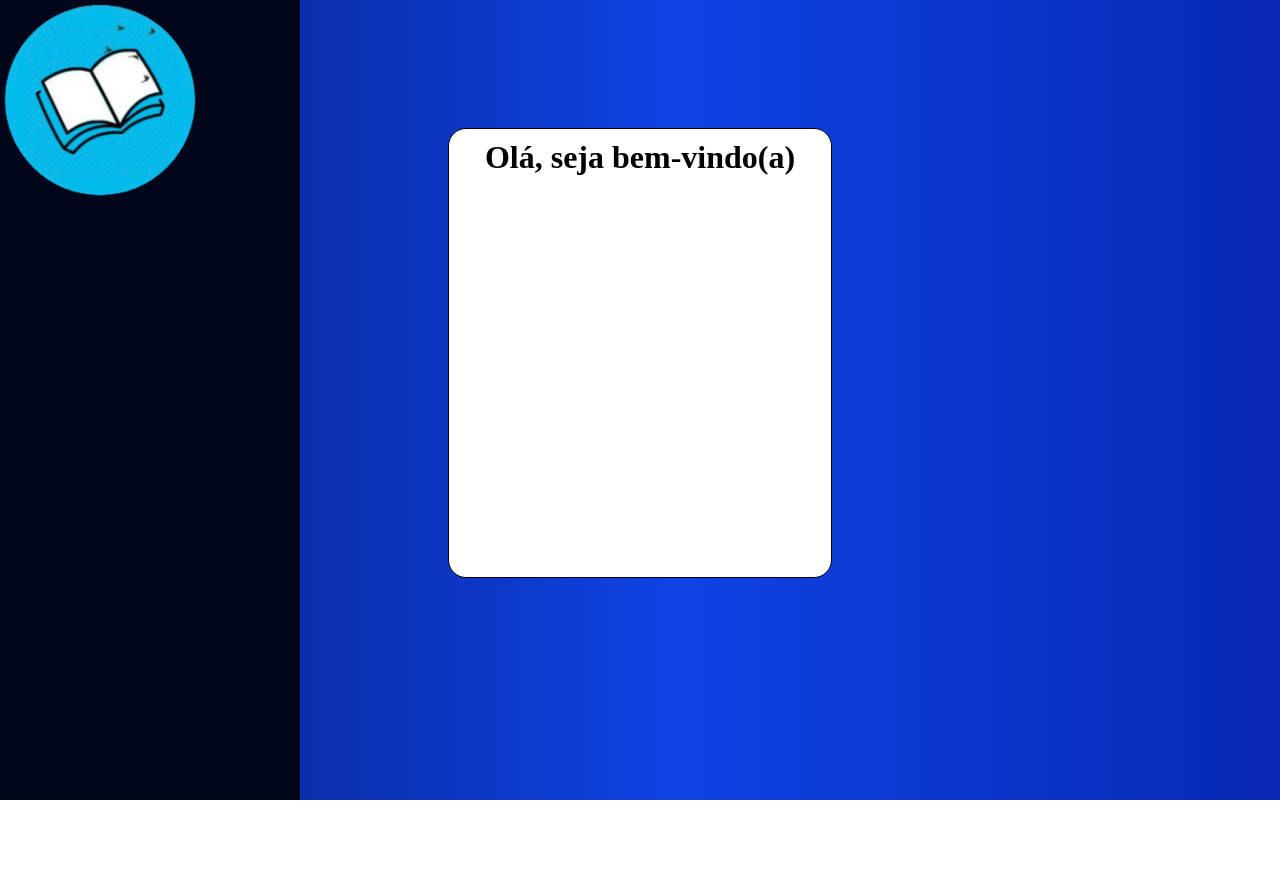
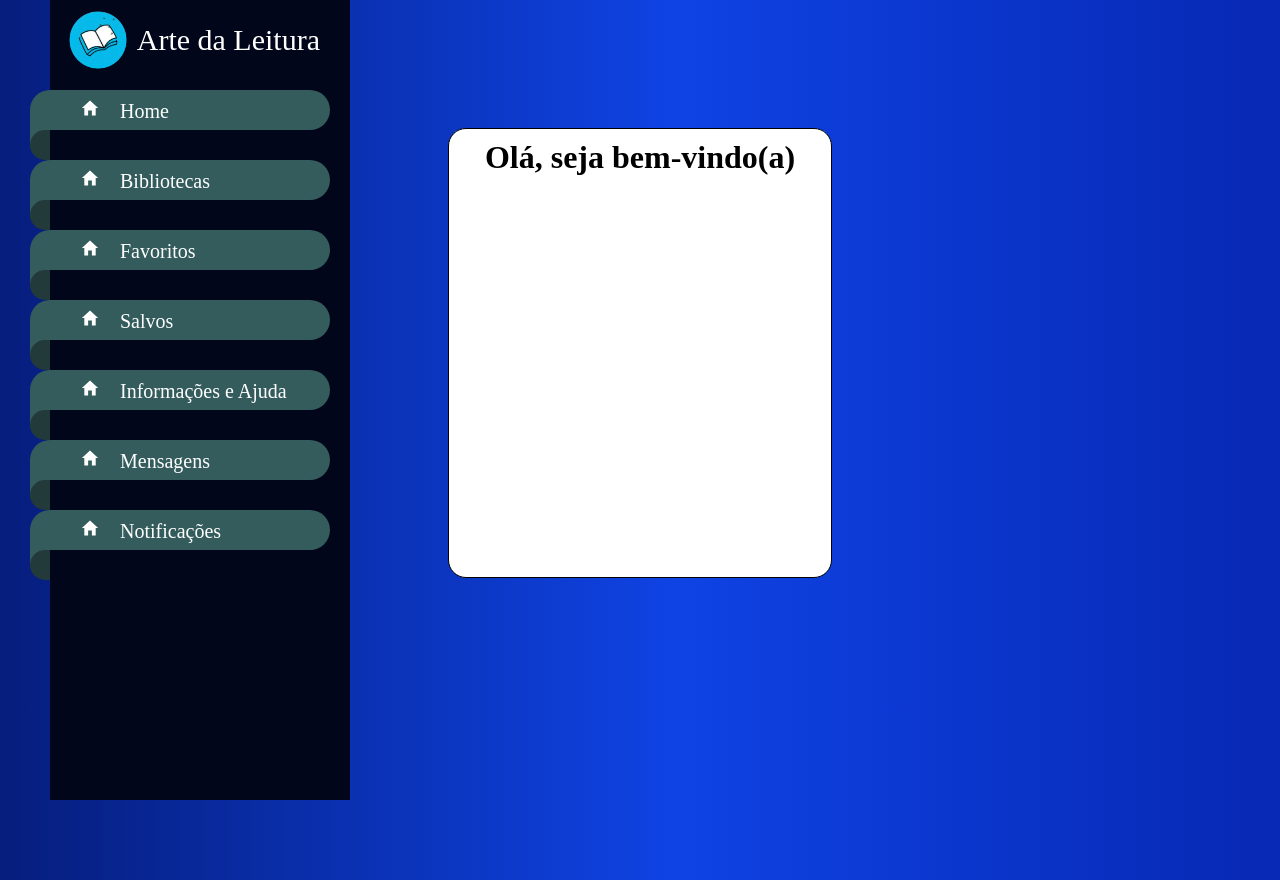
Before and after one commit to SoldadoM43/biblioteca_hibrida, a React (Vite) app in the folder frontend/: page /home_screen in a window 1280 px wide. Before the commit the page ends 800 px from the top, so only its background shows below. Built offline with nearby package versions, Linux system fonts and the light colour scheme.

Commit message:
Menu Criado

```diff
--- a/frontend/src/components/Menu/_menu.scss
+++ b/frontend/src/components/Menu/_menu.scss
@@ -3,6 +3,91 @@
     width: 300px;
     height: 100%;
     top: 0;
+    left: 50px;
 
     background-color: rgb(1, 6, 27);
 }
+
+.nome_logo {
+    display: flex;
+    width: 100%;
+    padding: 10px 10px;
+    padding-right: 30px;
+
+    align-items: center;
+
+    img {
+        width: 60px;
+        height: 60px;
+    }
+
+    span {
+        color: #ffff;
+        font-size: 30px;
+    }
+}
+
+.navigation {
+    height: 100%;
+    padding-top: 10px;
+
+    ul {
+        li {
+            display: flex;
+            align-items: center;
+
+            .card {
+                position: relative;
+                padding-left: 30px;
+                margin-bottom: 30px;
+                min-width: 100%;
+                height: 40px;
+                left: -20px;
+
+                display: flex;
+                align-items: center;
+
+                border-radius: 30px;
+                border-bottom-left-radius: 0;
+                background-color: rgb(52, 92, 92);
+
+                .icon {
+                    color: #ffff;
+                    font-size: 20px;
+                    margin-right: 15px;
+                }
+
+                span {
+                    color: #ffff;
+                    font-size: 20px;
+                }
+            }
+
+            .card::before {
+                content: '';
+                position: relative;
+                width: 20px;
+                height: 30px;
+                left: -30px;
+                top: 35px;
+
+                z-index: 2;
+
+                border-top-left-radius: 20px;
+                border-bottom-left-radius: 20px;
+                background-color: rgb(35, 58, 58);
+            }
+            .card::after {
+                content: '';
+                position: absolute;
+                width: 20px;
+                height: 20px;
+                left: 0px;
+                top: 40px;
+
+                border-bottom-left-radius: 5px;
+                background-color: rgb(52, 92, 92);
+            }
+        }
+    }
+}
--- a/frontend/src/components/Menu/index.tsx
+++ b/frontend/src/components/Menu/index.tsx
@@ -1,4 +1,6 @@
 import { Link } from "react-router-dom";
+
+import { IoMdHome } from "react-icons/io";
 
 import "./_menu.scss";
 
@@ -8,8 +10,72 @@ export default function Menu() {
     return (
         <>
             <div className="sidebar">
-                <img src={Logo} alt="Logo"/>
-
+                <Link to="home_screen" style={{textDecoration: 'none'}}>
+                    <div className="nome_logo">
+                        <img src={Logo} alt="Logo" />
+                        <span>Arte da Leitura</span>
+                    </div>
+                </Link>
+                <div className="navigation">
+                    <ul>
+                        <li>
+                            <div className="card">
+                                <Link to="home_screen" style={{textDecoration: 'none'}}>
+                                    <IoMdHome className="icon" />
+                                    <span> Home </span>
+                                </Link>
+                            </div>
+                        </li>
+                        <li>
+                            <div className="card">
+                            <Link to="Libraries_screen" style={{textDecoration: 'none'}}>
+                                    <IoMdHome className="icon" />
+                                    <span> Bibliotecas </span>
+                                </Link>
+                            </div>
+                        </li>
+                        <li>
+                            <div className="card">
+                            <Link to="favorite_screen" style={{textDecoration: 'none'}}>
+                                    <IoMdHome className="icon" />
+                                    <span> Favoritos </span>
+                                </Link>
+                            </div>
+                        </li>
+                        <li>
+                            <div className="card">
+                            <Link to="saved_screen" style={{textDecoration: 'none'}}>
+                                    <IoMdHome className="icon" />
+                                    <span> Salvos </span>
+                                </Link>
+                            </div>
+                        </li>
+                        <li>
+                            <div className="card">
+                            <Link to="information_help_screen" style={{textDecoration: 'none'}}>
+                                    <IoMdHome className="icon" />
+                                    <span> Informações e Ajuda </span>
+                                </Link>
+                            </div>
+                        </li>
+                        <li>
+                            <div className="card">
+                            <Link to="messages_screen" style={{textDecoration: 'none'}}>
+                                    <IoMdHome className="icon" />
+                                    <span> Mensagens </span>
+                                </Link>
+                            </div>
+                        </li>
+                        <li>
+                            <div className="card">
+                            <Link to="notifications_screen" style={{textDecoration: 'none'}}>
+                                    <IoMdHome className="icon" />
+                                    <span> Notificações </span>
+                                </Link>
+                            </div>
+                        </li>
+                    </ul>
+                </div>
             </div>
         </>
     );
```
